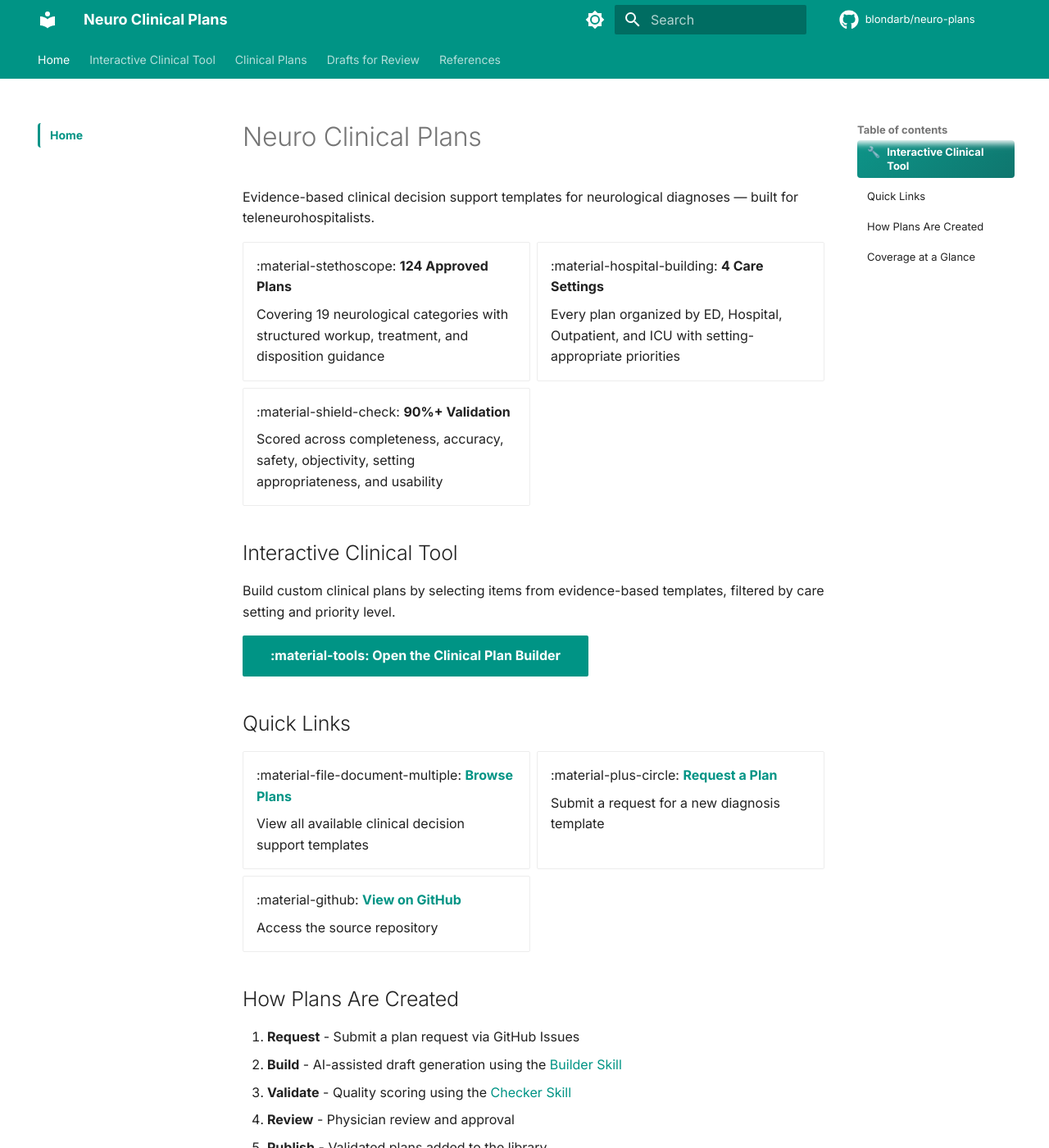
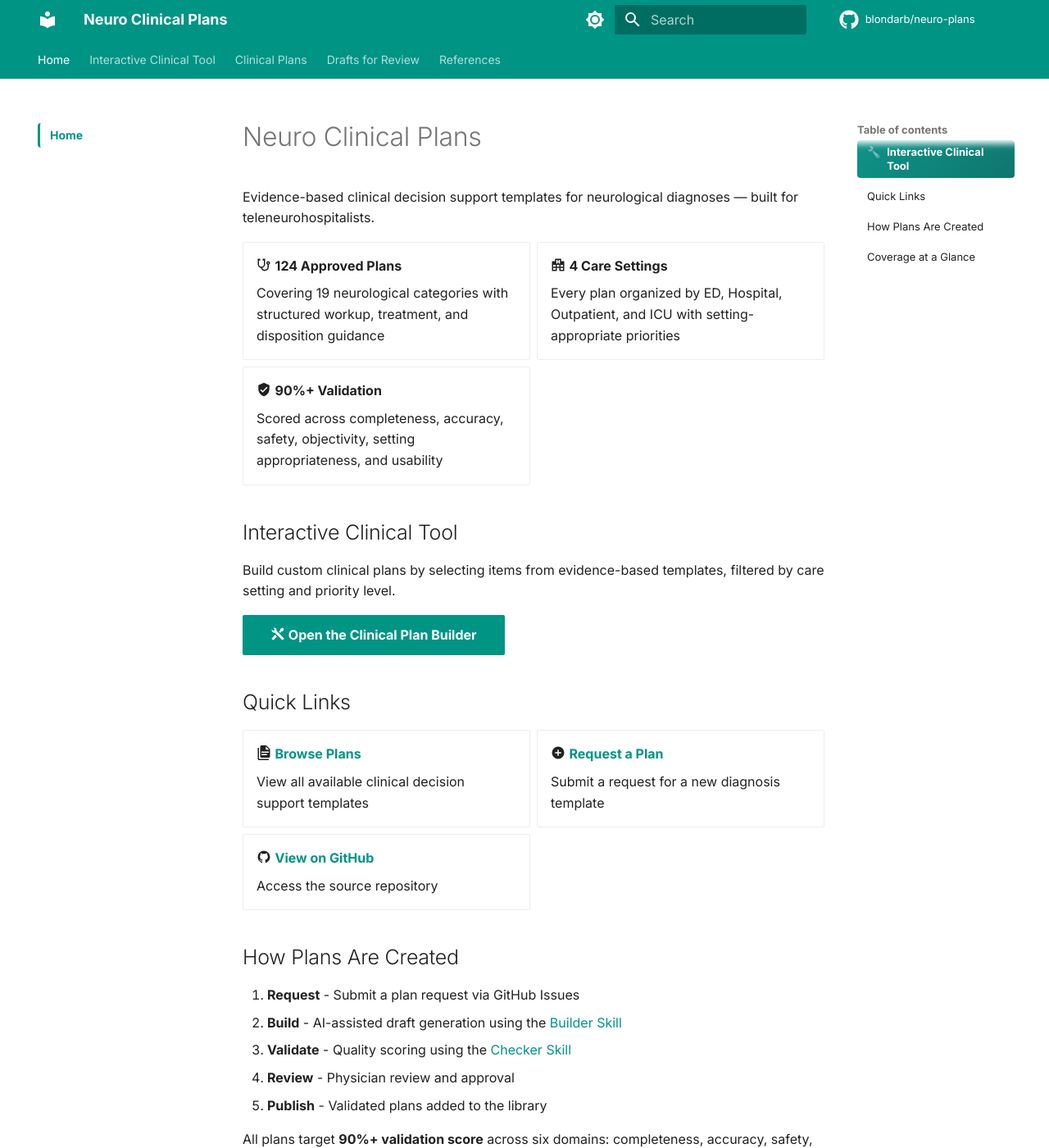
Before and after one commit to blondarb/neuro-plans, an MkDocs documentation site: the page built from docs/index.md, in a window 1280 px wide and 1400 px high. Shown: the whole window at 82% size. Built offline with MkDocs 1.6.1 and Material for MkDocs 9.7.7, drawn with Linux system fonts in a browser that asks for light colours; comment, search, counter and statistics services are not loaded.

Commit message:
Fix homepage icons + improve table readability
Enable pymdownx.emoji extension so :material-*: tags render as SVG
icons instead of raw text. Bump table font sizes and add mobile
wrap rule for better readability on narrow screens. Update QA run
results to 41/41 PASS after completing browser-based tests.

Co-Authored-By: Claude Opus 4.6 <noreply@anthropic.com>

```diff
--- a/docs/assets/css/custom.css
+++ b/docs/assets/css/custom.css
@@ -1138,9 +1138,9 @@ h3:has(.inline-comment-btn) {
    RESPONSIVE TYPOGRAPHY & LAYOUT
    ======================================== */
 
-/* Base table styling - smaller font and horizontal scroll */
+/* Base table styling - compact font and horizontal scroll */
 .md-typeset table:not([class]) {
-  font-size: 0.75rem;
+  font-size: 0.8rem;
   display: block;
   overflow-x: auto;
   -webkit-overflow-scrolling: touch;
@@ -1210,7 +1210,7 @@ h3:has(.inline-comment-btn) {
   min-width: 35px;
   max-width: 55px;
   padding: 4px 5px;
-  font-size: 0.6rem;
+  font-size: 0.65rem;
   font-weight: 600;
 }
 
@@ -1228,7 +1228,7 @@ h3:has(.inline-comment-btn) {
 /* Medium screens */
 @media screen and (max-width: 1400px) {
   .md-typeset table:not([class]) {
-    font-size: 0.7rem;
+    font-size: 0.75rem;
   }
 
   .md-typeset table:not([class]) th,
@@ -1251,7 +1251,7 @@ h3:has(.inline-comment-btn) {
     min-width: 30px;
     max-width: 45px;
     padding: 3px 4px;
-    font-size: 0.55rem;
+    font-size: 0.6rem;
   }
 
   /* Reduce legend size */
@@ -1283,6 +1283,12 @@ h3:has(.inline-comment-btn) {
   .md-typeset table:not([class]) td:first-child {
     min-width: auto;
     max-width: none;
+  }
+
+  /* Allow data columns to wrap on mobile for better readability */
+  .md-typeset table:not([class]):has(th:nth-child(5)) th,
+  .md-typeset table:not([class]):has(th:nth-child(5)) td {
+    white-space: normal;
   }
 }
 
--- a/mkdocs.yml
+++ b/mkdocs.yml
@@ -58,6 +58,9 @@ markdown_extensions:
   - pymdownx.tasklist:
       custom_checkbox: true
   - tables
+  - pymdownx.emoji:
+      emoji_index: !!python/name:material.extensions.emoji.twemoji
+      emoji_generator: !!python/name:material.extensions.emoji.to_svg
 
 extra:
   social:
```
Also changed, not shown: qa/runs/RUN-2026-02-07-01.md (+51 -47 lines).
